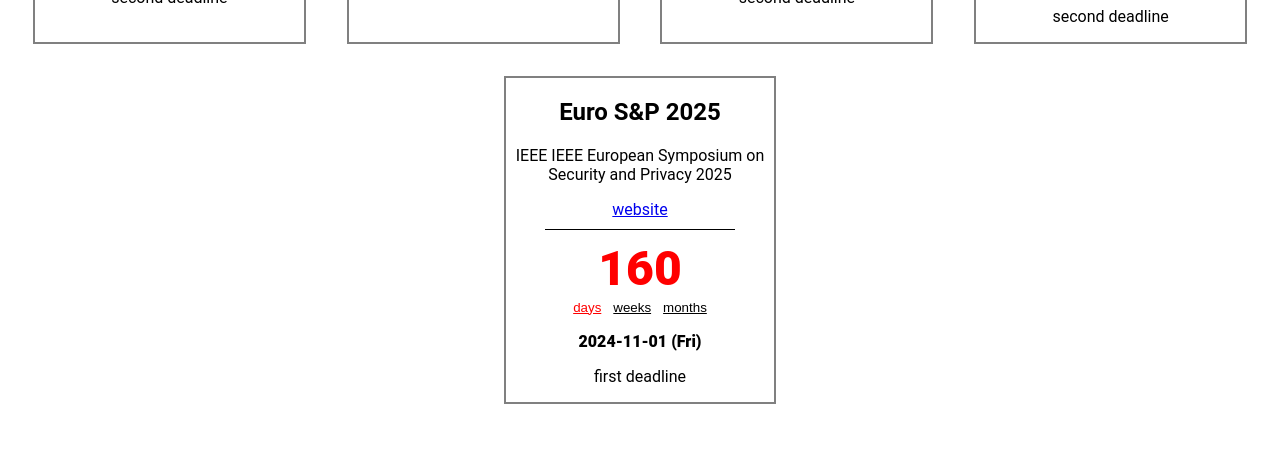
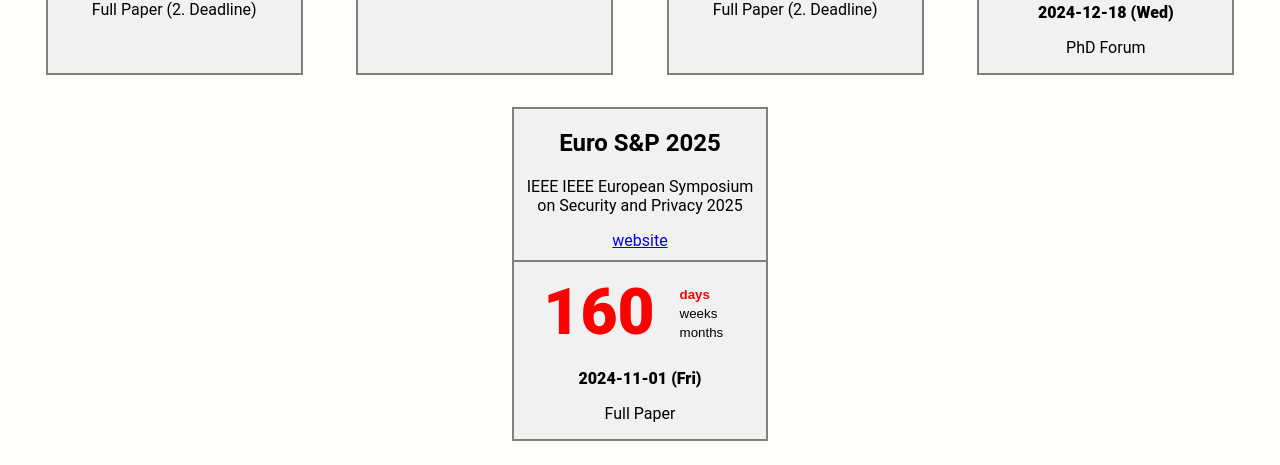
Before and after one commit to MalteJosten/paper-deadlines, a plain HTML site: page index.html in a window 1280 px wide. Shown: the part 562-1027 px from the top of the page. Before the commit the page ends 990 px from the top, so only its background shows below. Drawn offline with Linux system fonts and the light colour scheme.

Commit message:
Cleaning up

```diff
--- a/css/styles.css
+++ b/css/styles.css
@@ -1,5 +1,6 @@
 body {
     font-family: 'Roboto', sans-serif;
+    background-color: #fffdf9;
 }
 
 #heading {
@@ -9,9 +10,14 @@
 }
 
 .divider {
+    border-top: solid 2px grey;
+    margin: 10px auto;
+}
+
+.dl-divider {
     border-top: solid 1px black;
     width: 75%;
-    margin: 10px auto;
+    margin: 0 auto;
 }
 
 #counters {
@@ -20,13 +26,17 @@
     justify-content: space-evenly;
 }
 
-.conf-div {
+.conf-card {
     width: 20%;
     min-width: 200px;
     max-width: 300px;
     border: solid 2px grey;
     text-align: center;
     margin: 1em;
+    background-color: #f1f1f1;
+}
+
+.conf-info {
     padding: 0 0.5em;
 }
 
@@ -45,11 +55,56 @@
     display: block;
 }
 
+.time-wrapper {
+    text-align: center;
+    width: 100%;
+}
+
+.valueColumn {
+    width: 45%;
+    text-align: right;
+    padding-right: 1em;
+}
+
+.switchColumn {
+    width: 30%;
+    text-align: left;
+}
+
 .time-left {
-    font-size: 3em;
+    font-size: 4em;
     font-weight: 800;
     color: red;
     margin: 0;
+}
+
+.time-switch-group {
+    list-style-type: none;
+    margin: 0;
+    padding: 0;
+    display: inline;
+    text-align: left;
+}
+
+.time-display-switch {
+    border: none;
+    background-color: transparent;
+}
+
+.time-display-switch:active {
+    color: red;
+}
+
+.time-display-switch:hover {
+    color: darkred;
+}
+
+.dl-date {
+    font-weight: 800;
+}
+
+.deadline-desc {
+
 }
 
 .show {
@@ -61,38 +116,10 @@
 }
 
 .active {
-    color: red;
+    color: red !important;
+    font-weight: 600;
 }
 
 .inactive {
     color: black;
 }
-
-.time-switch-group {
-    list-style-type: none;
-    margin: 0;
-    padding: 0;
-}
-
-.time-switch-group > li {
-
-    display: inline-block;
-}
-
-.time-display-switch {
-    border: none;
-    background-color: transparent;
-    text-decoration: underline;
-}
-
-.time-display-switch:active {
-    color: red;
-}
-
-.dl-date {
-    font-weight: 800;
-}
-
-.deadline-desc {
-
-}
--- a/data/conferences.json
+++ b/data/conferences.json
@@ -1,17 +1,17 @@
 {
     "conferences": {
         "S&P 2024": {
-            "name": "Symposium on Security and Privacy 2024",
-            "link": "https://sp2024.ieee-security.org/",
+            "name": "Symposium on Security and Privacy 2025",
+            "link": "https://sp2025.ieee-security.org/",
             "society": "IEEE",
             "deadlines": [
                 {
                     "date": "2024-06-06",
-                    "desc": "first deadline"
+                    "desc": "Full Paper (1. Deadline)"
                 },
                 {
                     "date": "2024-11-14",
-                    "desc": "second deadline"
+                    "desc": "Full Paper (2. Deadline)"
                 }
             ]
         },
@@ -22,7 +22,7 @@
             "deadlines": [
                 {
                     "date": "2024-07-10",
-                    "desc": "first deadline"
+                    "desc": "Short Paper"
                 }
             ]
         },
@@ -33,11 +33,11 @@
             "deadlines": [
                 {
                     "date": "2024-09-04",
-                    "desc": "first deadline"
+                    "desc": "Full Paper (1. Deadline)"
                 },
                 {
                     "date": "2025-01-22",
-                    "desc": "second deadline"
+                    "desc": "Full Paper (2. Deadline)"
                 }
             ]
         },
@@ -48,11 +48,11 @@
             "deadlines": [
                 {
                     "date": "2024-10-02",
-                    "desc": "first deadline"
+                    "desc": "Short/Full Paper"
                 },
                 {
                     "date": "2024-12-18",
-                    "desc": "second deadline"
+                    "desc": "PhD Forum"
                 }
             ]
         },
@@ -63,7 +63,7 @@
             "deadlines": [
                 {
                     "date": "2024-11-01",
-                    "desc": "first deadline"
+                    "desc": "Full Paper"
                 }
             ]
         }
--- a/js/scripts.js
+++ b/js/scripts.js
@@ -1,7 +1,9 @@
 const counters = document.getElementById("counters");
 
-const divider = document.createElement("div");
-divider.classList.add("divider");
+const confDivider = document.createElement("div");
+confDivider.classList.add("divider");
+const dlDivider = document.createElement("div");
+dlDivider.classList.add("dl-divider");
 
 const weekdays = ["Sun", "Mon", "Tue", "Wed", "Thu", "Fri", "Sat"];
 
@@ -12,14 +14,20 @@
         for (let confId in confData.conferences) {
             let conference = confData.conferences[confId];
 
-            const div = document.createElement("div");
-            div.classList.add("conf-div");
+            const card = document.createElement("div");
+            card.classList.add("conf-card");
+
+            /*
+            *  Conference Info
+            */
+            const info = document.createElement("div");
+            info.classList.add("conf-info");
 
             const pAbbrv = document.createElement("h2");
             pAbbrv.classList.add("conf-abbrv");
             const abbrv = document.createTextNode(confId);
             pAbbrv.appendChild(abbrv);
-            div.appendChild(pAbbrv);
+            info.appendChild(pAbbrv);
 
             const confTitle = document.createElement("p");
             confTitle.classList.add("conf-title");
@@ -28,27 +36,30 @@
             spanSociety.innerText = conference.society;
             confTitle.appendChild(spanSociety);
             confTitle.appendChild(document.createTextNode(conference.name));
-            div.appendChild(confTitle);
-
-            counters.appendChild(div);
+            info.appendChild(confTitle);
 
             const link = document.createElement("a");
             link.classList.add("conf-link");
             link.href = conference.link;
             link.target = "_blank";
             link.innerText = "website";
-            div.appendChild(link);
+            info.appendChild(link);
 
-            div.appendChild(divider.cloneNode(true));
+            card.appendChild(info);
+            card.appendChild(confDivider.cloneNode(true));
 
+            /*
+            *  Conference Deadlines
+            */
             const dls = document.createElement("div");
             dls.classList.add("dls");
 
-            for (let dId in conference.deadlines) {
+            for (let dIdx in conference.deadlines) {
                 const dlDiv = document.createElement("div");
                 dlDiv.classList.add("dl-wrapper");
 
-                let dl = conference.deadlines[dId];
+                // date formatting
+                let dl = conference.deadlines[dIdx];
                 const date = new Date(dl.date);
                 let month = "0" + (date.getMonth()+1);
                 month = month.substring(month.length - 2);
@@ -60,10 +71,25 @@
                 dlDate.classList.add("dl-date");
                 dlDate.innerText = dateString;
 
+                // Description
                 const desc = document.createElement("p");
                 desc.classList.add("deadline-desc");
                 desc.innerText = dl.desc;
 
+                // Deadline Display + Controls
+                const timeWrapper = document.createElement("table");
+                timeWrapper.classList.add("time-wrapper");
+                const timeEntry = document.createElement("tr");
+                const valueColumn = document.createElement("td");
+                valueColumn.classList.add("valueColumn");
+                const switchColumn = document.createElement("td");
+                switchColumn.classList.add("switchColumn");
+                timeEntry.appendChild(valueColumn);
+                timeEntry.appendChild(switchColumn);
+
+                timeWrapper.appendChild(timeEntry);
+
+                // Deadline Time/Display
                 let timeDiff = date.getTime() - new Date().getTime();
                 let daysLeftValue = Math.round(timeDiff / (1000 * 3600 * 24));
                 let weeksLeftValue = (daysLeftValue / 7).toFixed(1);
@@ -79,10 +105,11 @@
                 monthsLeft.classList.add("time-left", "monthsLeft", "hide");
                 monthsLeft.innerText = monthsLeftValue;
 
-                dlDiv.appendChild(daysLeft);
-                dlDiv.appendChild(weeksLeft);
-                dlDiv.appendChild(monthsLeft);
+                valueColumn.appendChild(daysLeft);
+                valueColumn.appendChild(weeksLeft);
+                valueColumn.appendChild(monthsLeft);
 
+                // Deadline Controls
                 const switches = document.createElement("ul");
                 switches.classList.add("time-switch-group");
                 const switchItem = document.createElement("li");
@@ -94,7 +121,9 @@
                 for (let idx in switchLabels) {
                     const switchButton = timeSwitch.cloneNode(true);
                     switchButton.innerHTML = switchLabels[idx];
-                    switchButton.addEventListener("click", function() {changeTimeLeft(switchLabels[idx], dlDiv, switches)});
+                    switchButton.addEventListener(
+                        "click",
+                        function() {changeTimeLeft(switchLabels[idx], valueColumn, switches)});
                     if (switchLabels[idx] == "days") {
                         switchButton.classList.add("active");
                     } else {
@@ -107,19 +136,28 @@
                     switches.appendChild(switchListItem);
                 }
 
-                dlDiv.appendChild(switches);
+                switchColumn.appendChild(switches);
+
+                // Assemble everything
+                dlDiv.appendChild(timeWrapper);
                 dlDiv.appendChild(dlDate);
                 dlDiv.appendChild(desc);
 
                 dls.appendChild(dlDiv);
+
+                if (dIdx < conference.deadlines.length - 1) {
+                    dls.appendChild(dlDivider.cloneNode(true));
+                }
             }
 
-            div.appendChild(dls)
+            card.appendChild(dls)
+            counters.appendChild(card);
         }
     });
 
-function changeTimeLeft(selection, timerParentNode, switchGroup) {
-    let timerChildren = timerParentNode.children;
+function changeTimeLeft(selection, valueColumn, switchGroup) {
+    // Update time display
+    let timerChildren = valueColumn.children;
 
     for (let idx in timerChildren) {
         let child = timerChildren[idx];
@@ -137,6 +175,7 @@
         }
     }
 
+    // Update switches
     let switches = switchGroup.children;
 
     for (let idx = 0; idx < switches.length; idx++) {
```
Also changed, not shown: favicon.ico (added).
